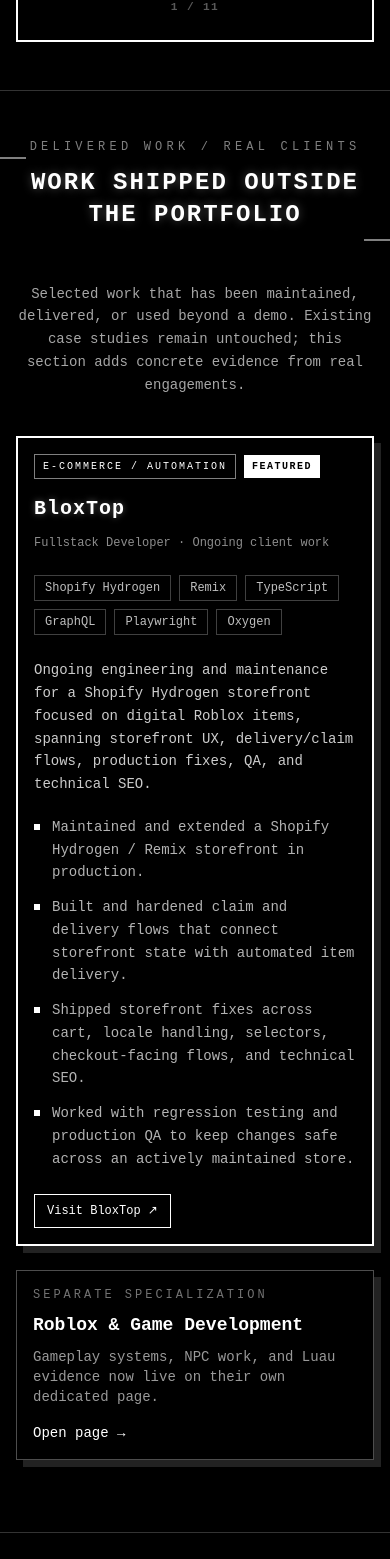
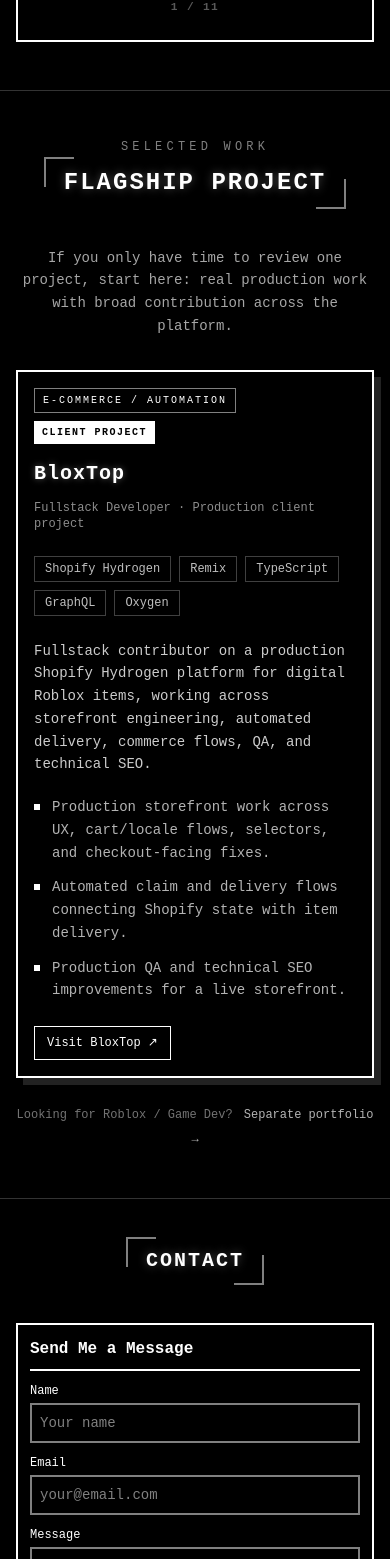
Before and after one commit to PapLion/Portafolio-Panda, a Vue app: page / in a window 390 px wide. Shown: the part 4919-6478 px from the top of the page. Built offline with nearby package versions, Linux system fonts and the light colour scheme; a web font is replaced by a local one.

Commit message:
feat: position bloxtop as concise flagship project

```diff
--- a/src/components/RealWork.vue
+++ b/src/components/RealWork.vue
@@ -1,10 +1,10 @@
 <template>
   <section id="real-work" class="py-12 sm:py-16 md:py-20 border-b border-white/20 bg-black" aria-labelledby="real-work-title">
     <div class="container mx-auto px-4">
-      <div class="max-w-3xl mx-auto text-center mb-10 sm:mb-12">
+      <div class="max-w-3xl mx-auto text-center mb-8 sm:mb-10">
         <p class="text-xs sm:text-sm uppercase tracking-[0.35em] text-white/50 mb-3">{{ copy.eyebrow }}</p>
         <h2 id="real-work-title" class="text-2xl sm:text-3xl md:text-4xl font-bold section-title">{{ copy.title }}</h2>
-        <p class="mt-5 text-sm sm:text-base text-white/65 leading-relaxed">{{ copy.intro }}</p>
+        <p class="mt-4 text-sm sm:text-base text-white/65 leading-relaxed">{{ copy.intro }}</p>
       </div>
 
       <article class="manga-panel border-2 border-white p-5 sm:p-7 relative overflow-hidden">
@@ -13,7 +13,7 @@
             <div>
               <div class="flex flex-wrap items-center gap-2 mb-4">
                 <span class="border border-white/50 px-2 py-1 text-[10px] sm:text-xs uppercase tracking-[0.2em]">{{ copy.project.category }}</span>
-                <span class="bg-white text-black px-2 py-1 text-[10px] sm:text-xs font-bold uppercase tracking-[0.15em]">{{ copy.featured }}</span>
+                <span class="bg-white text-black px-2 py-1 text-[10px] sm:text-xs font-bold uppercase tracking-[0.15em]">{{ copy.project.badge }}</span>
               </div>
               <h3 class="text-xl sm:text-2xl md:text-3xl font-bold manga-text">{{ copy.project.title }}</h3>
               <p class="mt-3 text-xs sm:text-sm text-white/55">{{ copy.project.role }}</p>
@@ -48,17 +48,15 @@
         </div>
       </article>
 
-      <a
-        href="/roblox-gamedev"
-        class="mt-6 sm:mt-8 border border-white/30 p-5 sm:p-6 flex flex-col sm:flex-row sm:items-center sm:justify-between gap-4 hover:border-white transition-colors manga-panel"
-      >
-        <div>
-          <p class="text-xs uppercase tracking-[0.25em] text-white/45">{{ copy.robloxRouteEyebrow }}</p>
-          <h3 class="mt-2 text-lg sm:text-xl font-bold">{{ copy.robloxRouteTitle }}</h3>
-          <p class="mt-2 text-sm text-white/60">{{ copy.robloxRouteDescription }}</p>
-        </div>
-        <span class="text-sm whitespace-nowrap">{{ copy.robloxRouteCta }} →</span>
-      </a>
+      <div class="mt-5 text-center sm:text-right">
+        <a
+          href="/roblox-gamedev"
+          class="text-xs sm:text-sm text-white/45 hover:text-white transition-colors"
+        >
+          {{ copy.robloxRoutePrompt }}
+          <span class="ml-1 text-white/70">{{ copy.robloxRouteCta }} →</span>
+        </a>
+      </div>
 
       <div v-if="testimonials.length" class="mt-10 sm:mt-12">
         <h3 class="text-xl sm:text-2xl font-bold mb-5">{{ copy.testimonialsTitle }}</h3>
@@ -81,53 +79,47 @@
 
 const content = {
   en: {
-    eyebrow: 'Delivered work / real clients',
-    title: 'Work shipped outside the portfolio',
-    intro: 'Selected work that has been maintained, delivered, or used beyond a demo. Existing case studies remain untouched; this section adds concrete evidence from real engagements.',
-    featured: 'Featured',
+    eyebrow: 'Selected work',
+    title: 'Flagship Project',
+    intro: 'If you only have time to review one project, start here: real production work with broad contribution across the platform.',
     testimonialsTitle: 'Client feedback',
-    robloxRouteEyebrow: 'Separate specialization',
-    robloxRouteTitle: 'Roblox & Game Development',
-    robloxRouteDescription: 'Gameplay systems, NPC work, and Luau evidence now live on their own dedicated page.',
-    robloxRouteCta: 'Open page',
+    robloxRoutePrompt: 'Looking for Roblox / Game Dev?',
+    robloxRouteCta: 'Separate portfolio',
     project: {
       category: 'E-commerce / Automation',
+      badge: 'Client project',
       title: 'BloxTop',
-      role: 'Fullstack Developer · Ongoing client work',
-      description: 'Ongoing engineering and maintenance for a Shopify Hydrogen storefront focused on digital Roblox items, spanning storefront UX, delivery/claim flows, production fixes, QA, and technical SEO.',
+      role: 'Fullstack Developer · Production client project',
+      description: 'Fullstack contributor on a production Shopify Hydrogen platform for digital Roblox items, working across storefront engineering, automated delivery, commerce flows, QA, and technical SEO.',
       highlights: [
-        'Maintained and extended a Shopify Hydrogen / Remix storefront in production.',
-        'Built and hardened claim and delivery flows that connect storefront state with automated item delivery.',
-        'Shipped storefront fixes across cart, locale handling, selectors, checkout-facing flows, and technical SEO.',
-        'Worked with regression testing and production QA to keep changes safe across an actively maintained store.',
+        'Production storefront work across UX, cart/locale flows, selectors, and checkout-facing fixes.',
+        'Automated claim and delivery flows connecting Shopify state with item delivery.',
+        'Production QA and technical SEO improvements for a live storefront.',
       ],
-      stack: ['Shopify Hydrogen', 'Remix', 'TypeScript', 'GraphQL', 'Playwright', 'Oxygen'],
+      stack: ['Shopify Hydrogen', 'Remix', 'TypeScript', 'GraphQL', 'Oxygen'],
       links: [{ label: 'Visit BloxTop', href: 'https://bloxtop.com' }],
       media: [],
     },
   },
   es: {
-    eyebrow: 'Trabajo entregado / clientes reales',
-    title: 'Trabajo publicado fuera del portafolio',
-    intro: 'Una selección de trabajo mantenido, entregado o usado más allá de una demo. Los casos de estudio existentes se conservan intactos; esta sección solo añade evidencia concreta de trabajos reales.',
-    featured: 'Destacado',
+    eyebrow: 'Trabajo seleccionado',
+    title: 'Proyecto insignia',
+    intro: 'Si solo tienes tiempo de revisar un proyecto, empieza por este: trabajo real en producción con participación transversal en la plataforma.',
     testimonialsTitle: 'Opiniones de clientes',
-    robloxRouteEyebrow: 'Especialización separada',
-    robloxRouteTitle: 'Roblox & Game Development',
-    robloxRouteDescription: 'Los sistemas de gameplay, NPCs y evidencia en Luau ahora viven en su propia página dedicada.',
-    robloxRouteCta: 'Abrir página',
+    robloxRoutePrompt: '¿Buscas Roblox / Game Dev?',
+    robloxRouteCta: 'Portafolio aparte',
     project: {
       category: 'E-commerce / Automatización',
+      badge: 'Proyecto cliente',
       title: 'BloxTop',
-      role: 'Desarrollador Fullstack · Trabajo continuo con cliente',
-      description: 'Ingeniería y mantenimiento continuo de una tienda Shopify Hydrogen enfocada en ítems digitales de Roblox, cubriendo UX del storefront, flujos de entrega/claim, fixes de producción, QA y SEO técnico.',
+      role: 'Desarrollador Fullstack · Proyecto cliente en producción',
+      description: 'Participación fullstack en una plataforma Shopify Hydrogen en producción para ítems digitales de Roblox, cubriendo storefront, entrega automatizada, flujos de comercio, QA y SEO técnico.',
       highlights: [
-        'Mantenimiento y extensión de un storefront Shopify Hydrogen / Remix en producción.',
-        'Construcción y endurecimiento de flujos de claim y delivery que conectan el estado de la tienda con la entrega automatizada de ítems.',
-        'Entrega de fixes en carrito, locales, selectores, flujos cercanos al checkout y SEO técnico.',
-        'Uso de pruebas de regresión y QA de producción para mantener cambios seguros en una tienda activa.',
+        'Trabajo de storefront en UX, carrito/locales, selectores y fixes cercanos al checkout.',
+        'Flujos automatizados de claim y delivery conectando el estado de Shopify con la entrega de ítems.',
+        'QA de producción y mejoras de SEO técnico sobre una tienda en uso real.',
       ],
-      stack: ['Shopify Hydrogen', 'Remix', 'TypeScript', 'GraphQL', 'Playwright', 'Oxygen'],
+      stack: ['Shopify Hydrogen', 'Remix', 'TypeScript', 'GraphQL', 'Oxygen'],
       links: [{ label: 'Visitar BloxTop', href: 'https://bloxtop.com' }],
       media: [],
     },
```
